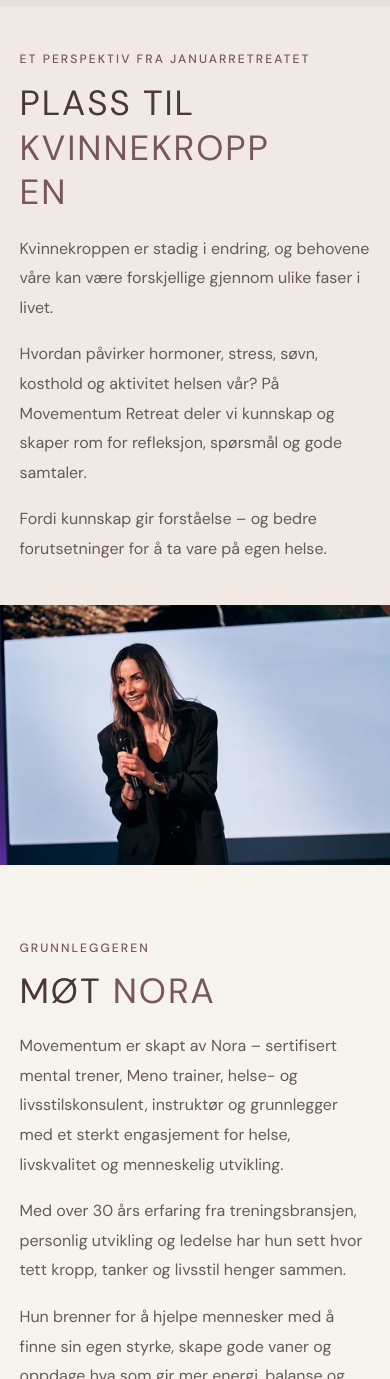
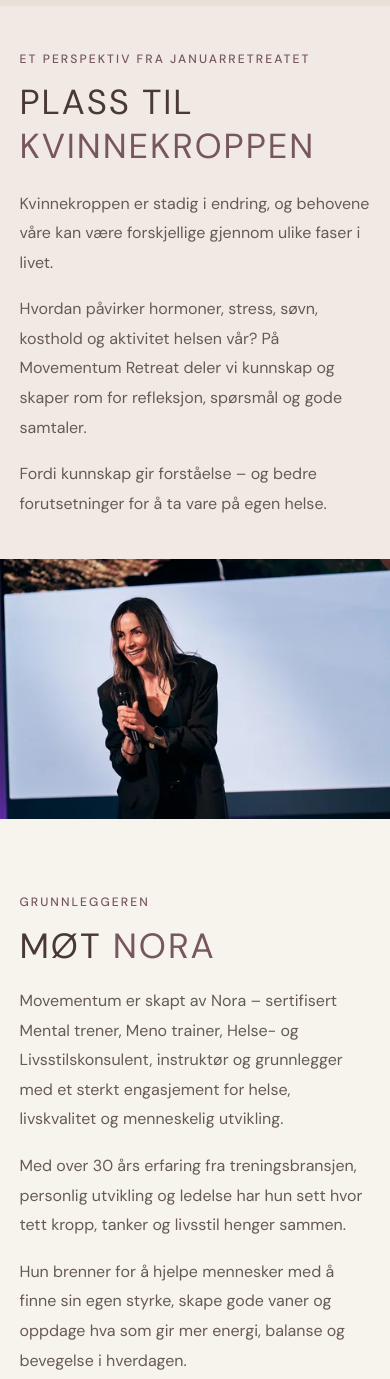
Before and after one commit to jobb-oleksandra/movementum, a website: page index.html in a window 390 px wide. Shown: the part 3680-5059 px from the top of the page. Drawn offline with Linux system fonts and the light colour scheme.

Commit message:
content: keep KVINNEKROPPEN on one line on phones; capitalize Mental, Helse, Livsstil
Co-Authored-By: Claude Opus 5.5 <noreply@anthropic.com>

```diff
--- a/css/responsive-fixes.css
+++ b/css/responsive-fixes.css
@@ -37,6 +37,19 @@
 	}
 }
 
+/* «Plass til kvinnekroppen» på mobil (25.11.2026): «KVINNEKROPPEN» skal stå
+   som ett ord på én linje, ikke deles i «KVINNEKROPP / EN». Skriftstørrelsen
+   følger skjermbredden, så ordet alltid får plass (også på 320px). */
+@media (max-width: 759px) {
+	.home-health-copy h2 {
+		max-width: none;
+		font-size: min(clamp(28px, 8.9vw, 46px), 9.2vw);
+	}
+	.home-health-copy h2 .tone-accent {
+		white-space: nowrap;
+	}
+}
+
 /* Movementum Woman: ansiktet er øverst i bildet – hold det i rammen. */
 .woman-hero-photo img {
 	object-position: 50% 22%;
--- a/index.html
+++ b/index.html
@@ -41,7 +41,7 @@
 		<link rel="stylesheet" href="css/home-brief.css?v=mobile2-20261118" />
 		<link rel="stylesheet" href="css/content-update.css?v=partners3-20261118" />
 		<link rel="stylesheet" href="css/consent.css?v=20261124" />
-		<link rel="stylesheet" href="css/responsive-fixes.css?v=20261123" />
+		<link rel="stylesheet" href="css/responsive-fixes.css?v=20261125" />
 	</head>
 	<body class="home-page">
 		<a class="skip-link" href="#main">Hopp til innholdet</a>
@@ -361,8 +361,8 @@
 							Møt <span class="tone-accent">Nora</span>
 						</h2>
 						<p>
-							Movementum er skapt av Nora – sertifisert mental trener, Meno trainer, helse-
-							og livsstilskonsulent, instruktør og grunnlegger med et sterkt
+							Movementum er skapt av Nora – sertifisert Mental trener, Meno trainer, Helse-
+							og Livsstilskonsulent, instruktør og grunnlegger med et sterkt
 							engasjement for helse, livskvalitet og menneskelig utvikling.
 						</p>
 						<p>
```
Also changed, not shown: retreat.html (+3 -3 lines), woman.html (+1 -1 lines).
